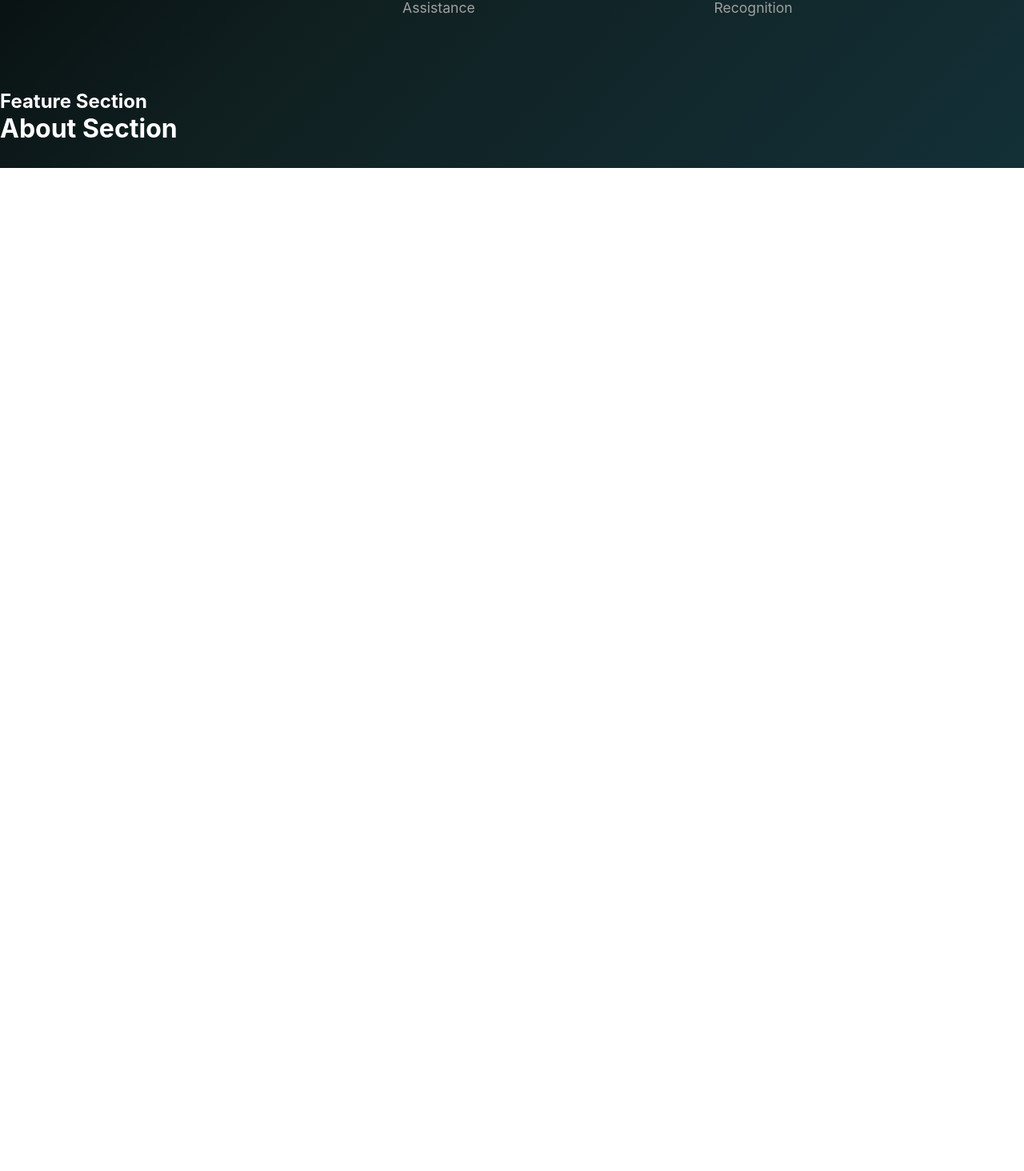
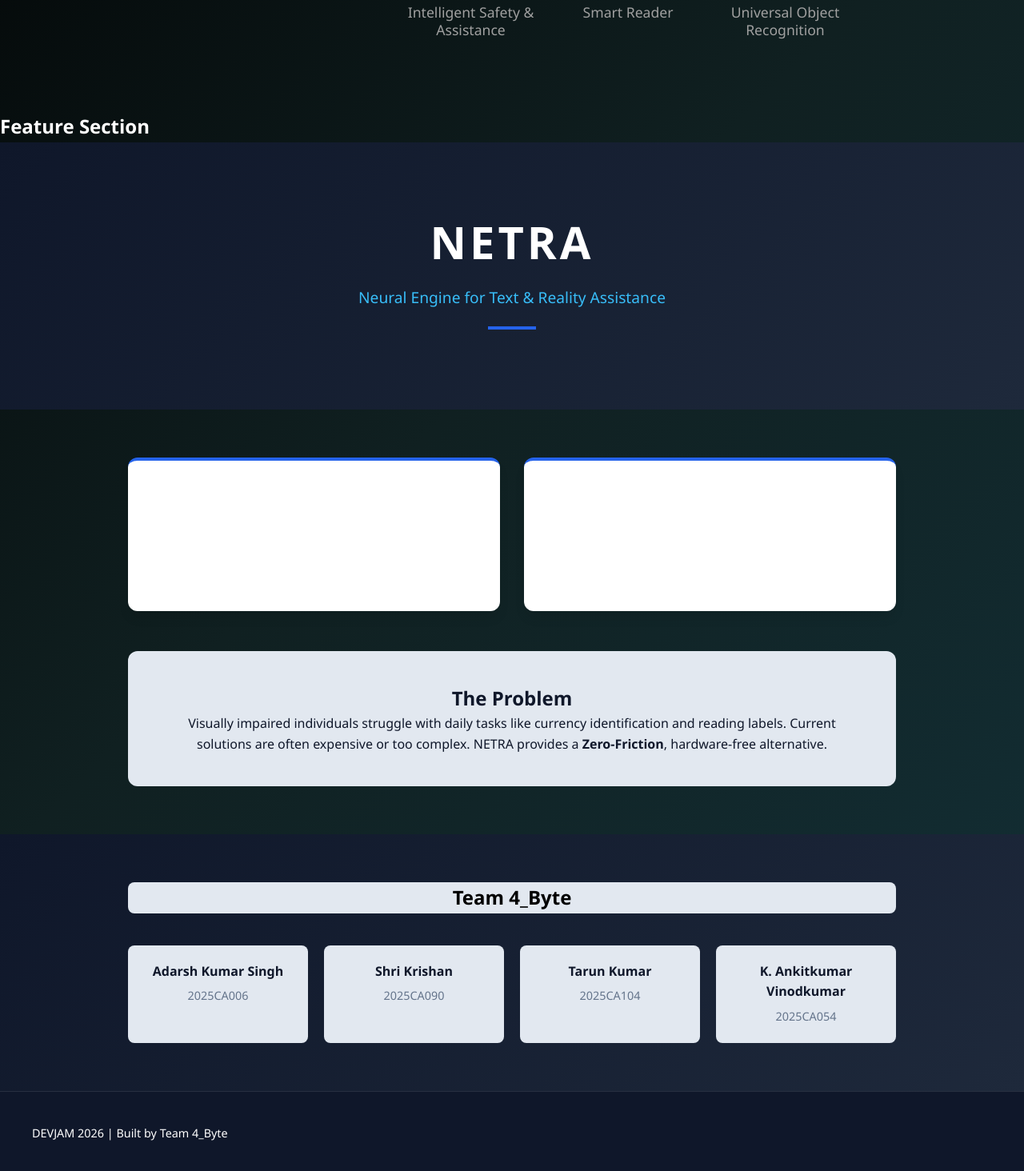
Before and after one commit to Tarun-1009/NETRA, a React (Vite) app: page / in a window 1280 px wide. Shown: the part 590-2054 px from the top of the page at 80% size. Before the commit the page ends 800 px from the top, so only its background shows below. Built offline with nearby package versions, Linux system fonts and the light colour scheme.

Commit message:
Add About page and fix react-router-dom dependency

```diff
--- a/src/components/landing/About.jsx
+++ b/src/components/landing/About.jsx
@@ -1,8 +1,65 @@
+import './about.css';
 function About() {
     return (
         <div>
+    <section class="about-hero">
+        <div class="container">
+            <h1>NETRA</h1>
+            <p class="subtitle">Neural Engine for Text & Reality Assistance</p>
+            <div class="line"></div>
+        </div>
+    </section>
 
-                <h1>About Section</h1>
+    <section class="project-info">
+        <div class="container">
+            <div class="grid">
+                <div class="card">
+                    <h3><i class="fas fa-eye"></i> The Mission</h3>
+                    <p>To break the barriers of independence for visually impaired individuals by converting the visual world into real-time auditory insights using Generative AI.</p>
+                </div>
+                <div class="card">
+                    <h3><i class="fas fa-microchip"></i> The Tech</h3>
+                    <p>Powered by <strong>Google Gemini 1.5 Flash</strong>, NETRA processes surroundings with high-speed multimodal intelligence, delivered via a lightweight PWA.</p>
+                </div>
+            </div>
+
+            <div class="problem-statement">
+                <h2>The Problem</h2>
+                <p>Visually impaired individuals struggle with daily tasks like currency identification and reading labels. Current solutions are often expensive or too complex. NETRA provides a <strong>Zero-Friction</strong>, hardware-free alternative.</p>
+            </div>
+        </div>
+    </section>
+
+    <section class="team-section">
+        <div class="container">
+            <h2>Team 4_Byte</h2>
+            <div class="team-grid">
+                <div class="member">
+                    <h4>Adarsh Kumar Singh</h4>
+                    <span>2025CA006</span>
+                </div>
+                <div class="member">
+                    <h4>Shri Krishan</h4>
+                    <span>2025CA090</span>
+                </div>
+                <div class="member">
+                    <h4>Tarun Kumar</h4>
+                    <span>2025CA104</span>
+                </div>
+                <div class="member">
+                    <h4>K. Ankitkumar Vinodkumar</h4>
+                    <span>2025CA054</span>
+                </div>
+            </div>
+        </div>
+    </section>
+
+    <footer>
+        <p>DEVJAM 2026 | Built by Team 4_Byte</p>
+    </footer>
+
+
+
 
         </div>
     )
--- /dev/null
+++ b/src/components/landing/about.css
@@ -0,0 +1,140 @@
+:root {
+    --primary: #2563eb;
+    --dark: #0f172a;
+    --light: #f8fafc;
+    --accent: #38bdf8;
+}
+
+* {
+    margin: 0;
+    padding: 0;
+    box-sizing: border-box;
+   font-family: 'Segoe UI', Tahoma, Geneva, Verdana, sans-serif;
+}
+
+body {
+    background-color: var(--light);
+    color: var(--dark);
+    line-height: 1.6;
+}
+
+.container {
+    max-width: 1000px;
+    margin: 0 auto;
+    padding: 0 20px;
+}
+
+/* Hero Section */
+.about-hero {
+    background: linear-gradient(135deg, var(--dark) 0%, #1e293b 100%);
+    color: white;
+    padding: 80px 0;
+    text-align: center;
+}
+
+.about-hero h1 {
+    font-size: 3.5rem;
+    letter-spacing: 4px;
+    margin-bottom: 10px;
+}
+
+.subtitle {
+    color: var(--accent);
+    font-size: 1.2rem;
+    font-weight: 300;
+}
+
+.line {
+    width: 60px;
+    height: 4px;
+    background: var(--primary);
+    margin: 20px auto;
+}
+
+/* Content Cards */
+.project-info {
+    padding: 60px 0;
+}
+
+.grid {
+    display: grid;
+    grid-template-columns: repeat(auto-fit, minmax(300px, 1fr));
+    gap: 30px;
+    margin-bottom: 50px;
+}
+
+.card {
+    background: white;
+    padding: 30px;
+    border-radius: 12px;
+    box-shadow: 0 10px 15px -3px rgba(0, 0, 0, 0.1);
+    border-top: 4px solid var(--primary);
+}
+
+.card i {
+    font-size: 2rem;
+    color: var(--primary);
+    margin-bottom: 15px;
+}
+
+.problem-statement {
+    background: #e2e8f0;
+    padding: 40px;
+    color: #0f172a;
+    border-radius: 12px;
+    text-align: center;
+}
+
+/* Team Section */
+.team-section {
+    background: linear-gradient(135deg, var(--dark) 0%, #1e293b 100%);
+    padding: 60px 0;
+}
+
+.team-section h2 {
+    text-align: center;
+    margin-bottom: 40px;
+    color: #000;
+    background: #e2e8f0;
+    border-radius: 8px;
+    transition: transform 0.3s;
+}
+
+.team-grid {
+    display: grid;
+    grid-template-columns: repeat(auto-fit, minmax(200px, 1fr));
+    gap: 20px;
+}
+
+.member {
+    text-align: center;
+    padding: 20px;
+    background: var(--light);
+    border-radius: 8px;
+    transition: transform 0.3s;
+    background: #e2e8f0;
+
+}
+
+.member:hover {
+    transform: translateY(-5px);
+    background: #dbeafe;
+}
+
+.member h4 {
+    margin-bottom: 5px;
+    color: var(--dark);
+}
+
+.member span {
+    font-size: 0.9rem;
+    color: #64748b;
+}
+
+footer {
+    text-align: center;
+    padding: 40px;
+    background: var(--dark);
+    color: white;
+    font-size: 0.9rem;
+}
```
Also changed, not shown: src/App.jsx (line endings or trailing spaces).
